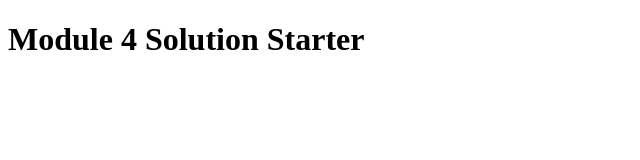
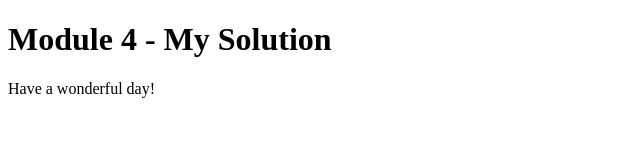
Before and after one commit to MeikyR/coursera, a plain HTML site: page module4/index.html in a window 1280 px wide. Shown: the whole page, without its empty margins (0-640 px from the left). Drawn offline with Linux system fonts and the light colour scheme.

Commit message:
Update index.html

```diff
--- a/module4/index.html
+++ b/module4/index.html
@@ -8,6 +8,7 @@
   <script src="script.js"></script>
 </head>
 <body>
-  <h1>Module 4 Solution Starter</h1>
+  <h1>Module 4 - My Solution</h1>
+  <p> Have a wonderful day! </p>
 </body>
 </html>
```
